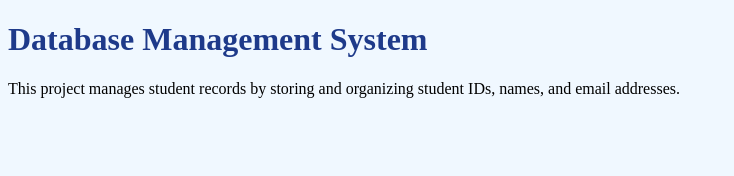
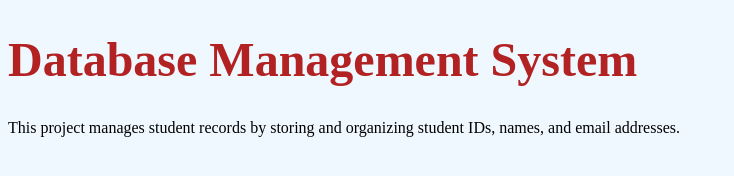
Before and after one commit to Anjalkarki123/dbProject, a plain HTML site: page index.html in a window 1280 px wide. Shown: the whole page, without its empty margins (0-734 px from the left). Drawn offline with Linux system fonts and the light colour scheme.

Commit message:
Updated page styling

```diff
--- a/bluestyle.css
+++ b/bluestyle.css
@@ -3,5 +3,6 @@ body {
 }
 
 h1 {
-  color: #1e3a8a;
+  color: #b22222;
+  font-size: 48px;
 }
```
